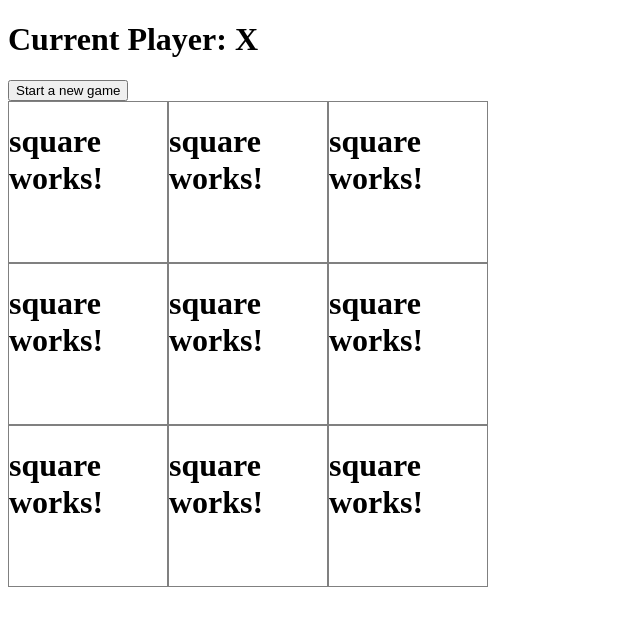
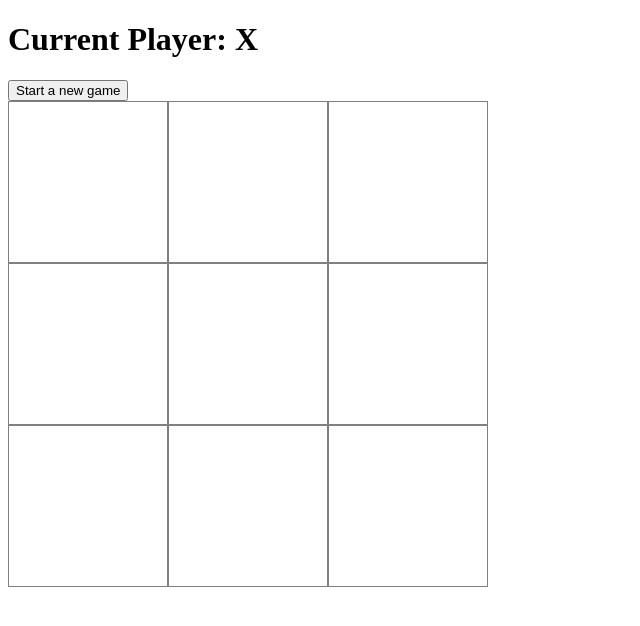
Before and after one commit to Cyprien-png/tic-tangular-toe, an Angular app: page / in a window 1280 px wide. Shown: the top 626 px of the page, without its empty margins (0-640 px from the left). Built offline with nearby package versions, Linux system fonts and the light colour scheme.

Commit message:
add: the display of the squares values

```diff
--- a/src/app/square/square.component.html
+++ b/src/app/square/square.component.html
@@ -1 +1 @@
-<h1>square works!</h1>
+<h1>{{ value }}</h1>
```
Also changed, not shown: src/app/square/square.component.ts (indentation only).
